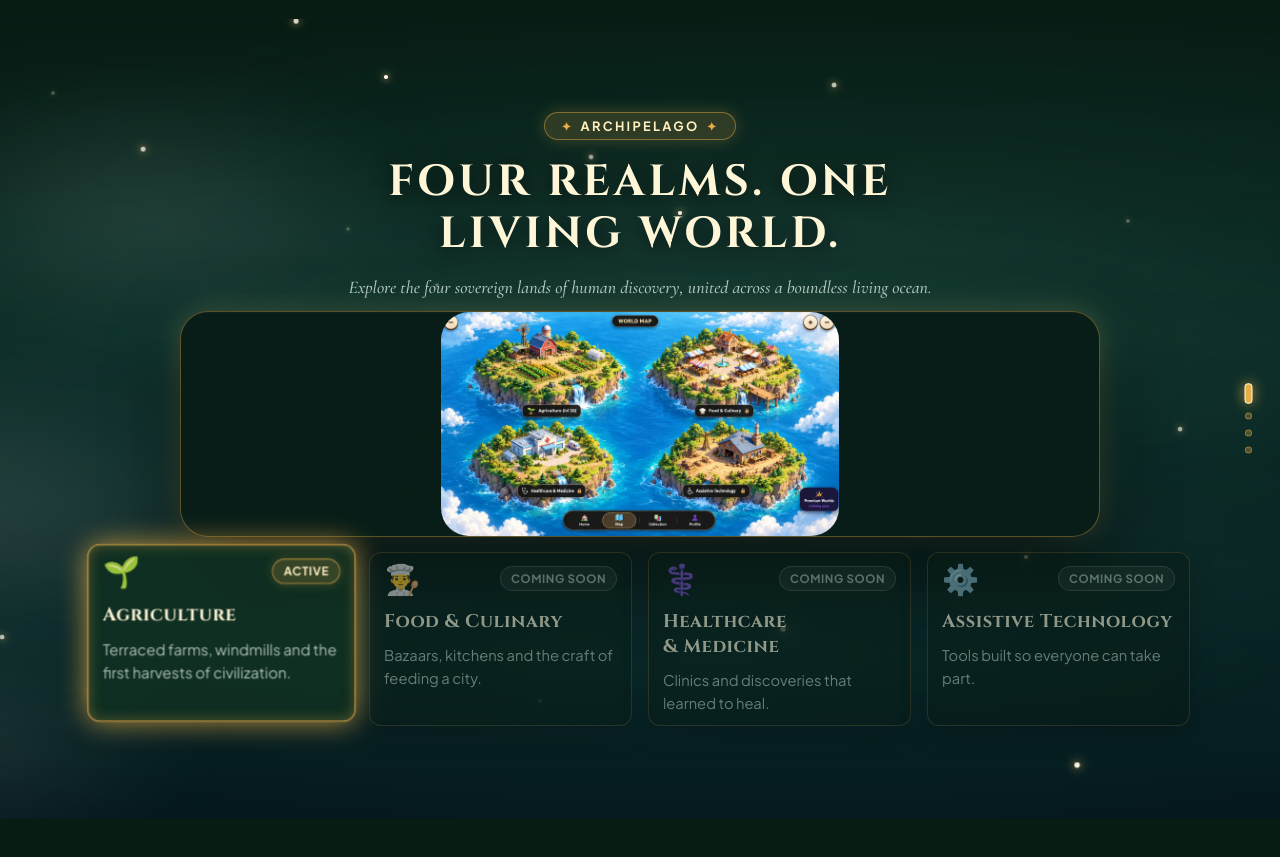
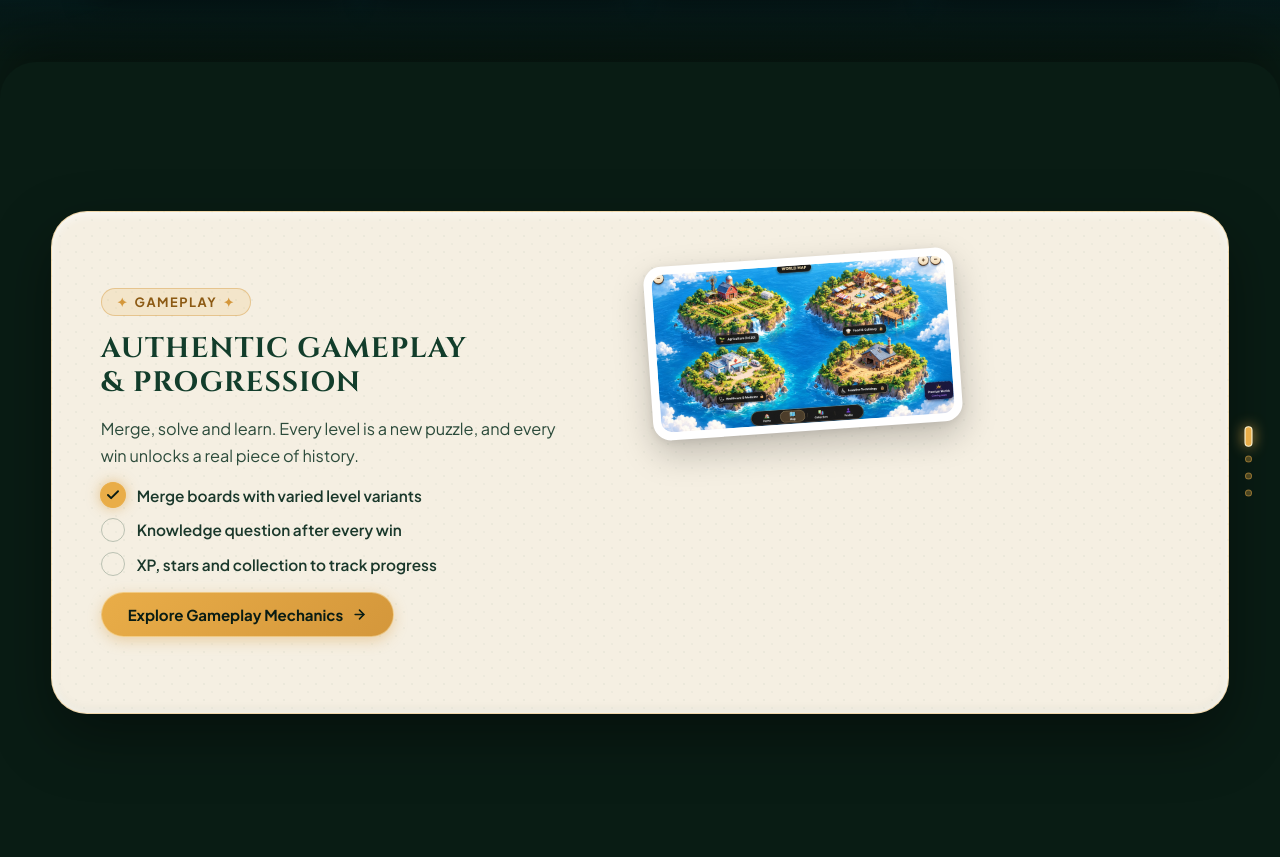
Before and after one commit to freelancer-dev-0122/mergeverse-presentation, a React (Vite) app in the folder mergeverse-presentation/: page / in a window 1280 px wide. Shown: the part 4781-5638 px from the top of the page. Built offline with nearby package versions, Linux system fonts and the light colour scheme.

Commit message:
fix: ocean section back to normal scroll, no blank zone

```diff
--- a/mergeverse-presentation/src/App.css
+++ b/mergeverse-presentation/src/App.css
@@ -1391,15 +1391,20 @@
    -------------------------------------------------------------------------- */
 .ocean-realms-section {
   width: 100%;
-  min-height: 100vh;
+  min-height: auto;
   position: relative;
   overflow: hidden;
-  padding: var(--section-pad) 24px;
+  padding-top: clamp(120px, 14vh, 160px);
+  padding-bottom: clamp(64px, 8vh, 100px);
+  padding-left: clamp(16px, 3vw, 32px);
+  padding-right: clamp(16px, 3vw, 32px);
+  scroll-margin-top: 100px;
   box-sizing: border-box;
   display: flex;
   flex-direction: column;
   align-items: center;
-  justify-content: center;
+  justify-content: flex-start;
+  z-index: 3;
 }
 
 .ocean-realms-section::before {
@@ -1639,7 +1644,7 @@
   position: relative;
   width: 100%;
   max-width: 1100px;
-  margin: 0 auto;
+  margin: 0 auto clamp(24px, 3vh, 36px);
   animation: oceanMapFloat 6s ease-in-out infinite;
 }
 
@@ -1648,26 +1653,32 @@
     transform: translateY(0);
   }
   50% {
-    transform: translateY(-10px);
+    transform: translateY(-8px);
   }
 }
 
 .ocean-map-img-frame {
   position: relative;
   width: 100%;
+  max-width: 1100px;
+  margin: 0 auto;
   border-radius: 28px;
   box-shadow:
     0 28px 70px rgba(0, 0, 0, 0.72),
     0 0 50px rgba(78, 157, 134, 0.3),
     0 0 24px rgba(233, 173, 72, 0.22);
   border: 1px solid rgba(233, 173, 72, 0.38);
-  background: #081d18;
+  background: transparent;
+  overflow: hidden;
+  line-height: 0;
 }
 
 .ocean-map-image {
   width: 100%;
+  max-width: 1100px;
   height: auto;
   display: block;
+  margin: 0 auto;
   border-radius: 28px;
   object-fit: contain;
 }
@@ -1777,9 +1788,27 @@
 }
 
 .ocean-hotspot-btn:hover .hotspot-tooltip-card,
-.ocean-hotspot-btn:focus-visible .hotspot-tooltip-card {
+.ocean-hotspot-btn:focus-visible .hotspot-tooltip-card,
+.ocean-hotspot-btn.is-active-hotspot .hotspot-tooltip-card {
   opacity: 1;
   transform: translateX(-50%) translateY(0);
+}
+
+.ocean-hotspot-btn.is-active-hotspot .hotspot-pulse-ring,
+.ocean-hotspot-btn:hover .hotspot-pulse-ring,
+.ocean-hotspot-btn:focus-visible .hotspot-pulse-ring {
+  border-color: #FFF6D8;
+  box-shadow: 0 0 24px rgba(233, 173, 72, 1);
+  animation: oceanHotspotPulse 1.2s ease-out infinite;
+}
+
+.ocean-hotspot-btn.is-active-hotspot .hotspot-core-dot,
+.ocean-hotspot-btn:hover .hotspot-core-dot,
+.ocean-hotspot-btn:focus-visible .hotspot-core-dot {
+  background: #ffffff;
+  border-color: #FFF6D8;
+  box-shadow: 0 0 16px rgba(233, 173, 72, 1);
+  transform: scale(1.2);
 }
 
 .tooltip-name {
--- a/mergeverse-presentation/src/App.jsx
+++ b/mergeverse-presentation/src/App.jsx
@@ -6,7 +6,7 @@ import './styles/scrollScene.css';
 import BehindTheWorlds from './BehindTheWorlds.jsx';
 import CinematicOpening from './CinematicOpening.jsx';
 import { initScrollReveal } from './utils/reveal.js';
-import { useScrollScene } from './utils/scrollScene.js';
+import { SCENES, useScrollScene } from './utils/scrollScene.js';
 
 gsap.registerPlugin(ScrollTrigger);
 
@@ -322,9 +322,9 @@ function App() {
   const gameplaySectionRef = useRef(null);
 
   // Scroll-Pinned Scenes (STEP 9)
-  const laptopScene = useScrollScene(creamSliderRef, { stages: 3 });
-  const oceanScene = useScrollScene(oceanSectionRef, { stages: 4 });
-  const gameplayScene = useScrollScene(gameplaySectionRef, { stages: 4 });
+  const laptopScene = useScrollScene(creamSliderRef, { stages: 3, scene: 'laptop', enabled: SCENES.laptop });
+  const oceanScene = useScrollScene(oceanSectionRef, { stages: 4, scene: 'ocean', enabled: SCENES.ocean });
+  const gameplayScene = useScrollScene(gameplaySectionRef, { stages: 4, scene: 'gameplay', enabled: SCENES.gameplay });
 
   // Synchronize Cream Laptop Slide with active scene stage
   useEffect(() => {
@@ -335,6 +335,7 @@ function App() {
 
   // Ocean Four Realms Section State & Handlers
   const [highlightedOceanCardId, setHighlightedOceanCardId] = useState(null);
+  const [hoveredRealmId, setHoveredRealmId] = useState(null);
   const [isOceanCardsInView, setIsOceanCardsInView] = useState(() => {
     if (typeof window !== 'undefined') {
       return window.matchMedia('(prefers-reduced-motion: reduce)').matches;
@@ -1163,16 +1164,15 @@ function App() {
       </section>
 
       {/* ---------------------------------------------------------------------
-          SECTION 1.8: OCEAN ARCHIPELAGO — THE FOUR REALMS (SCENE 2: 4 STAGES)
+          SECTION 1.8: OCEAN ARCHIPELAGO — THE FOUR REALMS
           Full-width section with CSS-only animated ocean, floating map & interactive hotspots
           --------------------------------------------------------------------- */}
       <section
         id="four-realms-ocean"
         ref={oceanSectionRef}
-        className={`ocean-scene-wrapper ${oceanScene.isSceneActive ? 'is-scene' : ''} ocean-realms-section ${isOceanInView ? 'is-in-view' : ''}`}
+        className={`ocean-realms-section ${isOceanInView ? 'is-in-view' : ''}`}
         aria-label="The Four Realms Archipelago"
       >
-        <div className="scene-sticky-inner ocean-scene-sticky-inner">
         {/* Animated Ocean Background: Teal/Deep Blue Gradients, Drift Waves, Clouds & Sparkles */}
         <div className="ocean-bg-canvas" aria-hidden="true">
           <div className="ocean-gradient-layer" />
@@ -1198,7 +1198,7 @@ function App() {
           </div>
         </div>
 
-          <div className="ocean-content-wrapper scene-fit-content">
+        <div className="ocean-content-wrapper">
           {/* Top of Section: Gold badge, serif headline & centered short line */}
           <div className="ocean-section-header">
             <div className="ocean-eyebrow-badge">
@@ -1224,14 +1224,17 @@ function App() {
               />
 
               {/* 4 Interactive Hotspot Buttons */}
-                {OCEAN_REALMS_DATA.map((realm, idx) => (
+              {OCEAN_REALMS_DATA.map((realm) => {
+                const isRealmActive = hoveredRealmId === realm.id || highlightedOceanCardId === realm.id;
+                return (
                   <button
                     key={realm.id}
                     type="button"
-                    className={`ocean-hotspot-btn hotspot-${realm.id}`}
+                    className={`ocean-hotspot-btn hotspot-${realm.id} ${isRealmActive ? 'is-active-hotspot' : ''}`}
                     style={{ left: realm.hotspot.x, top: realm.hotspot.y }}
                     onClick={() => handleOceanHotspotClick(realm.id)}
-                    data-scene-stage={idx}
+                    onMouseEnter={() => setHoveredRealmId(realm.id)}
+                    onMouseLeave={() => setHoveredRealmId(null)}
                     aria-label={`${realm.name} realm — ${realm.tooltipStatus}. Click to highlight realm card.`}
                   >
                     <span className="hotspot-pulse-ring" aria-hidden="true" />
@@ -1247,7 +1250,8 @@ function App() {
                       </span>
                     </span>
                   </button>
-                ))}
+                );
+              })}
             </div>
           </div>
 
@@ -1256,16 +1260,19 @@ function App() {
             ref={oceanCardsRef}
             className={`ocean-cards-grid ${isOceanCardsInView ? 'is-in-view' : ''}`}
           >
-              {OCEAN_REALMS_DATA.map((realm, idx) => (
+            {OCEAN_REALMS_DATA.map((realm, idx) => {
+              const isRealmActive = hoveredRealmId === realm.id || highlightedOceanCardId === realm.id;
+              return (
                 <div
                   key={realm.id}
                   id={`ocean-card-${realm.id}`}
-                  data-scene-stage={idx}
                   tabIndex={0}
-                  className={`ocean-realm-card ${highlightedOceanCardId === realm.id ? 'is-highlighted-card' : ''}`}
+                  className={`ocean-realm-card ${isRealmActive ? 'is-highlighted-card' : ''}`}
                   style={{
-                    transitionDelay: `${idx * 80}ms`,
-                  }}
+                    transitionDelay: `${idx * 100}ms`,
+                  }}
+                  onMouseEnter={() => setHoveredRealmId(realm.id)}
+                  onMouseLeave={() => setHoveredRealmId(null)}
                 >
                   <div className="ocean-card-header">
                     <span className="ocean-card-icon" aria-hidden="true">
@@ -1280,15 +1287,8 @@ function App() {
                   <h3 className="ocean-card-title">{realm.name}</h3>
                   <p className="ocean-card-desc">{realm.description}</p>
                 </div>
-              ))}
-            </div>
-          </div>
-
-          {/* Right Edge Stage Indicator (aria-hidden, decorative) */}
-          <div className="scene-stage-indicator" aria-hidden="true">
-            {OCEAN_REALMS_DATA.map((_, i) => (
-              <span key={i} className={`scene-stage-dot ${i === oceanScene.stage ? 'is-active' : ''}`} />
-            ))}
+              );
+            })}
           </div>
         </div>
       </section>
--- a/mergeverse-presentation/src/styles/scrollScene.css
+++ b/mergeverse-presentation/src/styles/scrollScene.css
@@ -1,15 +1,14 @@
 /* ==========================================================================
-   SCROLL-PINNED SCENES STYLES (STEP 9 - FIT TO SCREEN REFINEMENT)
+   SCROLL-PINNED SCENES STYLES (STEP 9 - LAPTOP & GAMEPLAY SCENES)
    - Cream Laptop Slider (#cream-laptop-slider) - 3 Stages
-   - Ocean Four Realms (#four-realms-ocean) - 4 Stages
    - Overlapping Gameplay Cards (#gameplay-progression-showcase) - 4 Stages
+   - Ocean section (#four-realms-ocean) scrolls normally (SCENES.ocean = false)
    ========================================================================== */
 
 /* --------------------------------------------------------------------------
    1. BASE SCENE WRAPPER & STICKY CONTAINER
    -------------------------------------------------------------------------- */
 .cream-scene-wrapper,
-.ocean-scene-wrapper,
 .gameplay-scene-wrapper {
   position: relative;
   width: 100%;
@@ -22,7 +21,6 @@
 /* When .is-scene is active (>= 1024px width, >= 720px height, no reduced-motion, --fit >= 0.75) */
 /* The wrapper height is exactly stages x 80vh + 100vh, with no extra padding or margin */
 .cream-scene-wrapper.is-scene,
-.ocean-scene-wrapper.is-scene,
 .gameplay-scene-wrapper.is-scene {
   height: calc(var(--scene-stages, 3) * 80vh + 100vh);
   margin: 0;
@@ -39,7 +37,6 @@
 }
 
 .cream-scene-wrapper.is-scene .scene-sticky-inner,
-.ocean-scene-wrapper.is-scene .scene-sticky-inner,
 .gameplay-scene-wrapper.is-scene .scene-sticky-inner {
   position: sticky;
   top: 0;
@@ -59,9 +56,7 @@
 
 /* Dynamic Fit-to-Screen Scaling: transform-origin top center */
 .cream-scene-wrapper.is-scene .cream-slider-outer-card,
-.ocean-scene-wrapper.is-scene .ocean-content-wrapper,
-.gameplay-scene-wrapper.is-scene .gameplay-cards-outer-card,
-.is-scene .scene-fit-content {
+.gameplay-scene-wrapper.is-scene .gameplay-cards-outer-card {
   transform: scale(var(--fit, 1));
   transform-origin: top center;
   will-change: transform;
@@ -74,10 +69,6 @@
   z-index: 2;
 }
 
-.ocean-scene-wrapper {
-  z-index: 3;
-}
-
 .gameplay-scene-wrapper {
   z-index: 4;
 }
@@ -88,12 +79,6 @@
 }
 
 @media (min-width: 1024px) {
-  .ocean-scene-wrapper.is-scene {
-    border-top-left-radius: var(--radius-lg, 36px);
-    border-top-right-radius: var(--radius-lg, 36px);
-    box-shadow: 0 -24px 50px rgba(0, 0, 0, 0.45);
-  }
-
   .gameplay-scene-wrapper.is-scene {
     border-top-left-radius: var(--radius-lg, 36px);
     border-top-right-radius: var(--radius-lg, 36px);
@@ -165,126 +150,7 @@
 }
 
 /* --------------------------------------------------------------------------
-   5. SCENE 2 - OCEAN FOUR REALMS (4 STAGES)
-   Shows heading + map + all 4 realm cards with zero clipping
-   -------------------------------------------------------------------------- */
-.ocean-scene-wrapper.is-scene .ocean-content-wrapper {
-  margin: 0 auto;
-  width: min(94vw, 1200px);
-  max-height: none;
-  padding: 0 16px;
-}
-
-.ocean-scene-wrapper.is-scene .ocean-section-header {
-  margin: 0 auto clamp(8px, 1.4vh, 16px);
-  text-align: center;
-}
-
-.ocean-scene-wrapper.is-scene .ocean-map-floating-wrap {
-  max-width: min(920px, 86vw);
-  margin: 0 auto;
-}
-
-.ocean-map-image {
-  max-height: clamp(180px, 28vh, 340px);
-  width: auto;
-  margin: 0 auto;
-  object-fit: contain;
-}
-
-.ocean-scene-wrapper.is-scene .ocean-map-image {
-  max-height: clamp(180px, 28vh, 340px);
-  width: auto;
-  margin: 0 auto;
-  object-fit: contain;
-}
-
-.ocean-scene-wrapper.is-scene .ocean-cards-grid {
-  margin: clamp(10px, 1.6vh, 18px) auto 0;
-  gap: clamp(10px, 1.4vw, 16px);
-  max-width: 1100px;
-}
-
-.ocean-scene-wrapper.is-scene .ocean-realm-card {
-  padding: clamp(10px, 1.3vh, 16px) clamp(10px, 1.2vw, 14px);
-  opacity: 0.55;
-  transform: translateY(0);
-  transition:
-    opacity 0.45s cubic-bezier(0.16, 1, 0.3, 1),
-    transform 0.45s cubic-bezier(0.16, 1, 0.3, 1),
-    border-color 0.45s ease,
-    box-shadow 0.45s ease,
-    background 0.45s ease;
-}
-
-/* Stage 0: Agriculture highlighted */
-.ocean-scene-wrapper.is-scene[data-stage="0"]:not([data-all-normal="true"]) #ocean-card-agriculture {
-  opacity: 1;
-  transform: translateY(-6px) scale(1.02);
-  border-color: #E9AD48 !important;
-  background: rgba(16, 48, 34, 0.95) !important;
-  box-shadow: 0 0 28px rgba(233, 173, 72, 0.8), inset 0 0 14px rgba(233, 173, 72, 0.35);
-}
-
-.ocean-scene-wrapper.is-scene[data-stage="0"]:not([data-all-normal="true"]) .hotspot-agriculture .hotspot-pulse-ring {
-  border-color: #FFF6D8;
-  box-shadow: 0 0 24px rgba(233, 173, 72, 1);
-  animation: oceanHotspotPulse 1.4s ease-out infinite;
-}
-
-/* Stage 1: Food & Culinary highlighted */
-.ocean-scene-wrapper.is-scene[data-stage="1"]:not([data-all-normal="true"]) #ocean-card-food-culinary {
-  opacity: 1;
-  transform: translateY(-6px) scale(1.02);
-  border-color: #E9AD48 !important;
-  background: rgba(16, 48, 34, 0.95) !important;
-  box-shadow: 0 0 28px rgba(233, 173, 72, 0.8), inset 0 0 14px rgba(233, 173, 72, 0.35);
-}
-
-.ocean-scene-wrapper.is-scene[data-stage="1"]:not([data-all-normal="true"]) .hotspot-food-culinary .hotspot-pulse-ring {
-  border-color: #FFF6D8;
-  box-shadow: 0 0 24px rgba(233, 173, 72, 1);
-  animation: oceanHotspotPulse 1.4s ease-out infinite;
-}
-
-/* Stage 2: Healthcare & Medicine highlighted */
-.ocean-scene-wrapper.is-scene[data-stage="2"]:not([data-all-normal="true"]) #ocean-card-healthcare-medicine {
-  opacity: 1;
-  transform: translateY(-6px) scale(1.02);
-  border-color: #E9AD48 !important;
-  background: rgba(16, 48, 34, 0.95) !important;
-  box-shadow: 0 0 28px rgba(233, 173, 72, 0.8), inset 0 0 14px rgba(233, 173, 72, 0.35);
-}
-
-.ocean-scene-wrapper.is-scene[data-stage="2"]:not([data-all-normal="true"]) .hotspot-healthcare-medicine .hotspot-pulse-ring {
-  border-color: #FFF6D8;
-  box-shadow: 0 0 24px rgba(233, 173, 72, 1);
-  animation: oceanHotspotPulse 1.4s ease-out infinite;
-}
-
-/* Stage 3: Assistive Technology highlighted */
-.ocean-scene-wrapper.is-scene[data-stage="3"]:not([data-all-normal="true"]) #ocean-card-assistive-technology {
-  opacity: 1;
-  transform: translateY(-6px) scale(1.02);
-  border-color: #E9AD48 !important;
-  background: rgba(16, 48, 34, 0.95) !important;
-  box-shadow: 0 0 28px rgba(233, 173, 72, 0.8), inset 0 0 14px rgba(233, 173, 72, 0.35);
-}
-
-.ocean-scene-wrapper.is-scene[data-stage="3"]:not([data-all-normal="true"]) .hotspot-assistive-technology .hotspot-pulse-ring {
-  border-color: #FFF6D8;
-  box-shadow: 0 0 24px rgba(233, 173, 72, 1);
-  animation: oceanHotspotPulse 1.4s ease-out infinite;
-}
-
-/* End of Scene: All 4 cards return to normal brightness */
-.ocean-scene-wrapper.is-scene[data-all-normal="true"] .ocean-realm-card {
-  opacity: 1 !important;
-  transform: translateY(0) !important;
-}
-
-/* --------------------------------------------------------------------------
-   6. SCENE 3 - GAMEPLAY CARDS (4 STAGES)
+   5. SCENE 3 - GAMEPLAY CARDS (4 STAGES)
    Shows the whole card including its button with zero clipping
    -------------------------------------------------------------------------- */
 .gameplay-scene-wrapper.is-scene .gameplay-cards-outer-card {
@@ -383,11 +249,10 @@
 }
 
 /* --------------------------------------------------------------------------
-   7. SAFE DEFAULTS (Viewport < 1024px, Height < 720px, or Prefers-Reduced-Motion)
+   6. SAFE DEFAULTS (Viewport < 1024px, Height < 720px, or Prefers-Reduced-Motion)
    -------------------------------------------------------------------------- */
 @media (max-width: 1023px) {
   .cream-scene-wrapper,
-  .ocean-scene-wrapper,
   .gameplay-scene-wrapper {
     height: auto !important;
   }
@@ -402,11 +267,6 @@
     display: none !important;
   }
 
-  .ocean-realm-card {
-    opacity: 1 !important;
-    transform: none !important;
-  }
-
   .gameplay-stack-card {
     opacity: 1 !important;
   }
@@ -414,7 +274,6 @@
 
 @media (max-height: 719px) {
   .cream-scene-wrapper,
-  .ocean-scene-wrapper,
   .gameplay-scene-wrapper {
     height: auto !important;
   }
@@ -429,11 +288,6 @@
     display: none !important;
   }
 
-  .ocean-realm-card {
-    opacity: 1 !important;
-    transform: none !important;
-  }
-
   .gameplay-stack-card {
     opacity: 1 !important;
   }
@@ -441,7 +295,6 @@
 
 @media (prefers-reduced-motion: reduce) {
   .cream-scene-wrapper,
-  .ocean-scene-wrapper,
   .gameplay-scene-wrapper {
     height: auto !important;
   }
@@ -456,11 +309,6 @@
     display: none !important;
   }
 
-  .ocean-realm-card {
-    opacity: 1 !important;
-    transform: none !important;
-  }
-
   .gameplay-stack-card {
     opacity: 1 !important;
   }
--- a/mergeverse-presentation/src/utils/scrollScene.js
+++ b/mergeverse-presentation/src/utils/scrollScene.js
@@ -23,6 +23,12 @@
 
 import { useCallback, useEffect, useRef, useState } from 'react';
 
+export const SCENES = {
+  laptop: true,
+  ocean: false,
+  gameplay: true,
+};
+
 export const SCENES_ENABLED = true;
 
 /**
@@ -31,9 +37,11 @@ export const SCENES_ENABLED = true;
  * @param {Object} options
  * @param {number} options.stages - Number of distinct stages in the scene (e.g. 3 or 4)
  * @param {string} [options.contentSelector] - Optional selector for the content card to fit
+ * @param {string} [options.scene] - Scene key ('laptop' | 'ocean' | 'gameplay')
+ * @param {boolean} [options.enabled] - Explicit enable flag
  * @returns {{ isSceneActive: boolean, progress: number, stage: number, scrollToStage: Function }}
  */
-export function useScrollScene(wrapperRef, { stages = 3, contentSelector = null } = {}) {
+export function useScrollScene(wrapperRef, { stages = 3, contentSelector = null, scene = null, enabled = true } = {}) {
   const [isSceneActive, setIsSceneActive] = useState(false);
   const [progress, setProgress] = useState(0);
   const [stage, setStage] = useState(0);
@@ -45,15 +53,17 @@ export function useScrollScene(wrapperRef, { stages = 3, contentSelector = null
   const isSceneActiveRef = useRef(false);
 
   // Scene mode runs ONLY if:
-  // innerWidth >= 1024 AND innerHeight >= 720 AND reduced motion is off
+  // SCENES[scene] !== false AND enabled AND innerWidth >= 1024 AND innerHeight >= 720 AND reduced motion is off
   const checkShouldEnable = useCallback(() => {
     if (!SCENES_ENABLED) return false;
+    if (scene && SCENES[scene] === false) return false;
+    if (!enabled) return false;
     if (typeof window === 'undefined') return false;
     const isWideEnough = window.innerWidth >= 1024;
     const isTallEnough = window.innerHeight >= 720;
     const prefersReducedMotion = window.matchMedia?.('(prefers-reduced-motion: reduce)').matches;
     return isWideEnough && isTallEnough && !prefersReducedMotion;
-  }, []);
+  }, [scene, enabled]);
 
   // Update progress (0.0 to 1.0) and stage (0 to stages - 1)
   const updateProgress = useCallback(() => {
```
Lines whose indentation alone changed are shown as unchanged.
